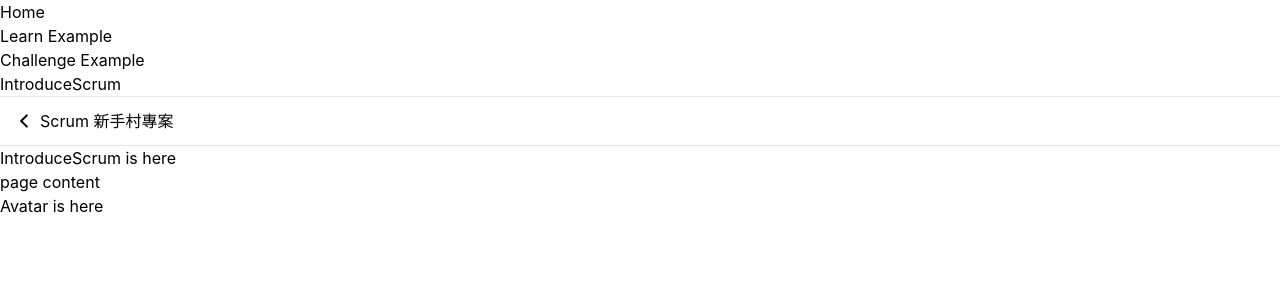
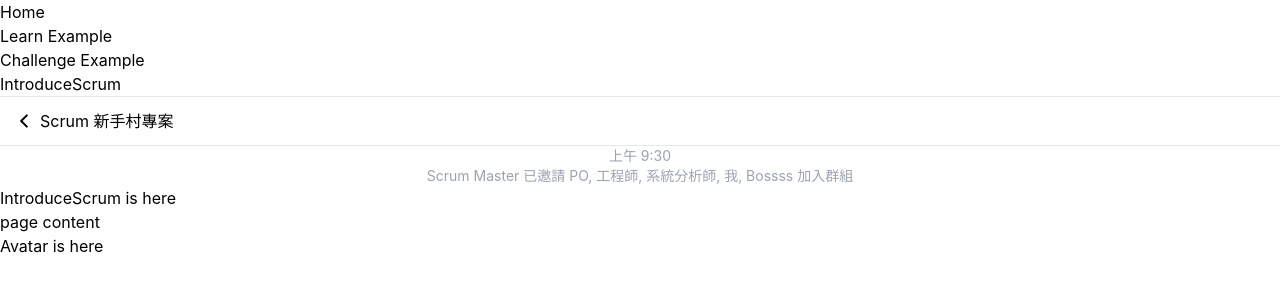
Before and after one commit to alphatero/f2e_scrum_frontend, a React (Create React App) app: page /IntroduceScrum in a window 1280 px wide. Shown: the top 300 px of the page. Built offline with nearby package versions, Linux system fonts and the light colour scheme.

Commit message:
feat: add BeginMsg components

```diff
--- /dev/null
+++ b/src/components/introduceScrum/BeginMsg.jsx
@@ -0,0 +1,23 @@
+import React from 'react';
+import PropTypes from 'prop-types';
+
+function BeginMsg({ time, text }) {
+  return (
+    <div className="flex flex-col items-center text-center">
+      <p className="text-sm text-gray-400">{ time }</p>
+      { !!text && <p className="text-sm text-gray-400 max-w-[60%]">{text}</p> }
+    </div>
+  );
+}
+
+BeginMsg.propTypes = {
+  time: PropTypes.string,
+  text: PropTypes.string,
+};
+
+BeginMsg.defaultProps = {
+  time: '上午9:30',
+  text: null,
+};
+
+export default BeginMsg;
--- a/src/components/introduceScrum/index.jsx
+++ b/src/components/introduceScrum/index.jsx
@@ -1,4 +1,5 @@
 import NavBar from './NavBar';
+import BeginMsg from './BeginMsg';
 import Avatar from './Avatar';
 
-export { NavBar, Avatar };
+export { NavBar, BeginMsg, Avatar };
--- a/src/views/IntroduceScrum.jsx
+++ b/src/views/IntroduceScrum.jsx
@@ -1,11 +1,17 @@
 import React from 'react';
-import { NavBar, Avatar } from '../components/introduceScrum';
+import { NavBar, BeginMsg, Avatar } from '../components/introduceScrum';
 
 function IntroduceScrum() {
+  const beginMsg = {
+    time: '上午 9:30',
+    text: 'Scrum Master 已邀請 PO, 工程師, 系統分析師, 我, Bossss 加入群組',
+  };
+
   return (
     <div>
       <NavBar previousPage="Scrum 新手村專案" />
       <hr />
+      <BeginMsg time={beginMsg.time} text={beginMsg.text} />
       <h3>IntroduceScrum is here</h3>
       <p>page content</p>
       <Avatar />
```
